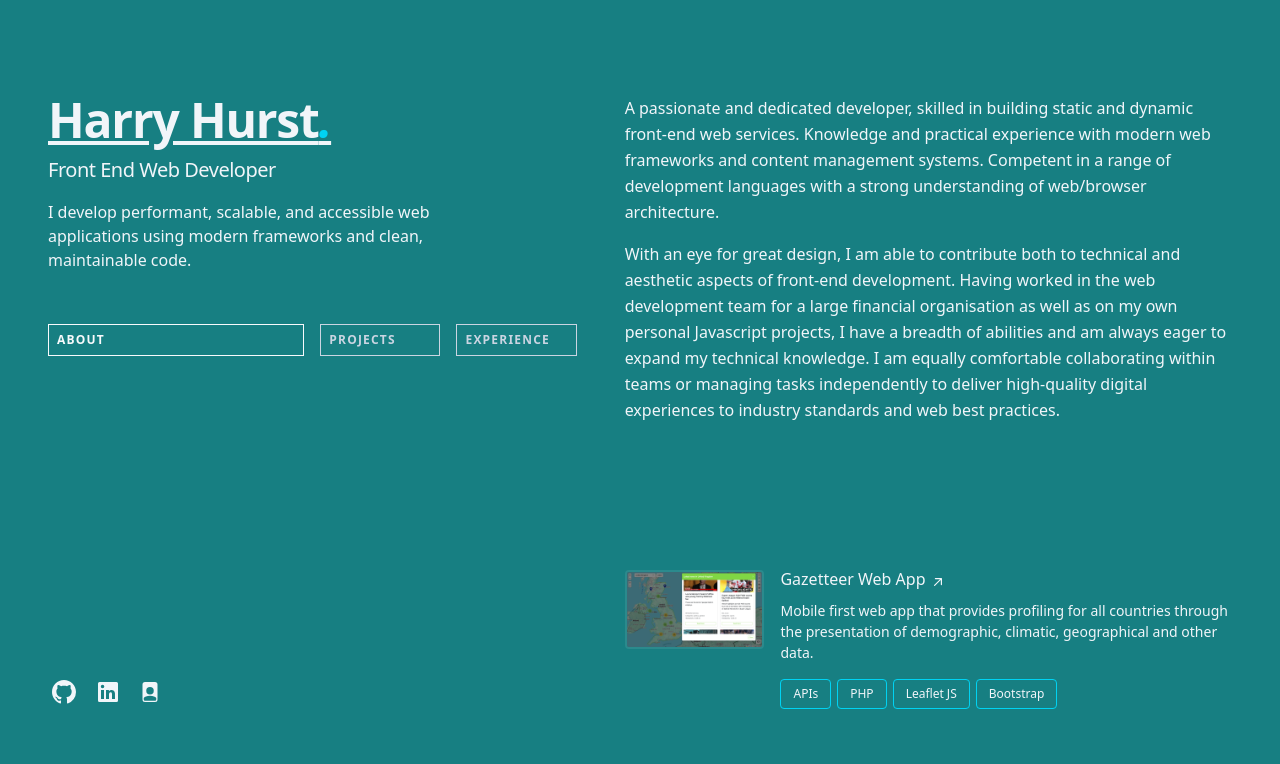
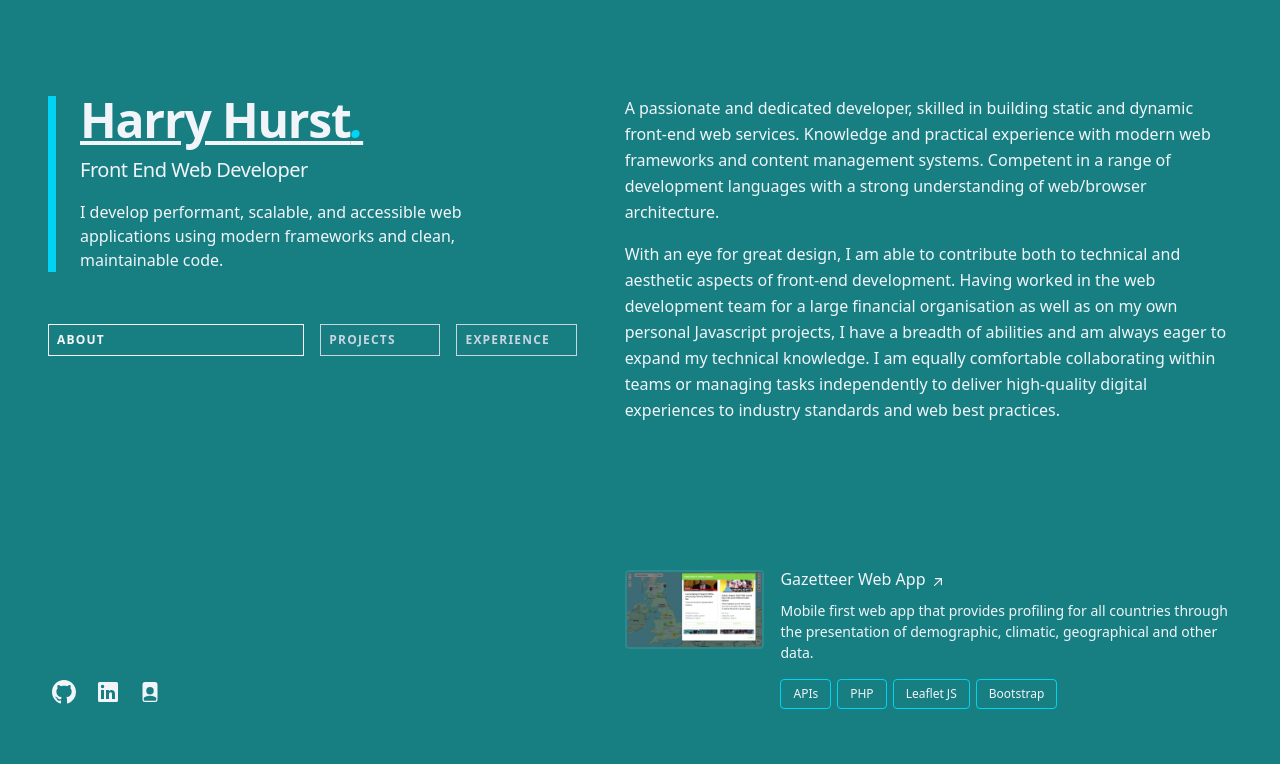
Before and after one commit to harold-hurst/personal-website, a Next.js app: page / in a window 1280 px wide. Shown: the top 764 px of the page. Built offline with nearby package versions, Linux system fonts and the light colour scheme.

Commit message:
add coloured border to profile section

```diff
--- a/src/app/page.tsx
+++ b/src/app/page.tsx
@@ -36,6 +36,7 @@ export default function Home() {
       <div className="lg:flex lg:justify-between lg:gap-4">
         <header className="lg:sticky lg:top-0 lg:flex lg:max-h-screen lg:w-[48%] lg:flex-col lg:justify-between lg:py-24">
           <div>
+            <div className="border-l-8 border-cyan-400 pl-6">
               <h1 className="text-4xl underline font-bold tracking-tight sm:text-5xl">
                 Harry Hurst<i className="text-cyan-400">.</i>
               </h1>
@@ -168,6 +169,7 @@ export default function Home() {
                 I develop performant, scalable, and accessible web applications
                 using modern frameworks and clean, maintainable code.
               </p>
+            </div>
 
             <nav
               className="nav hidden lg:block"
```
Lines whose indentation alone changed are shown as unchanged.
